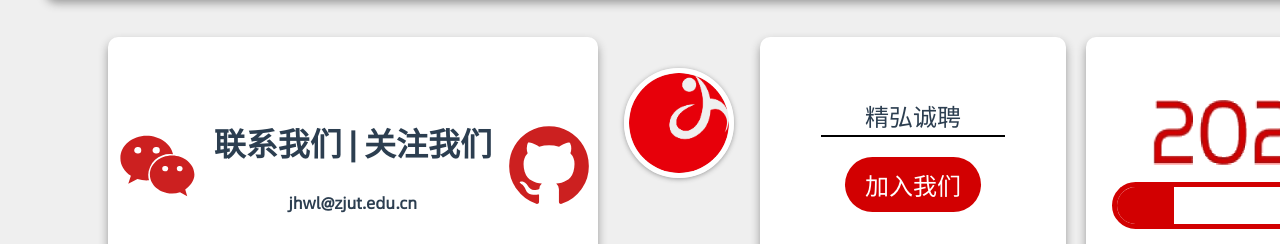
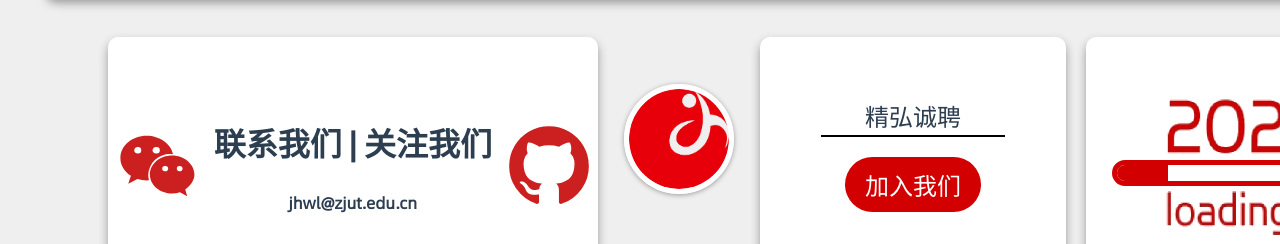
Before and after one commit to zjutjh/JingHong-Home-Vue, a Vue app in the folder join-us-vue/: page /index in a window 1280 px wide. Shown: the part 2862-3106 px from the top of the page. Built offline with nearby package versions, Linux system fonts and the light colour scheme; a web font is replaced by a local one.

Commit message:
修改样式

```diff
--- a/join-us-vue/src/components/JHLabel.vue
+++ b/join-us-vue/src/components/JHLabel.vue
@@ -15,8 +15,7 @@ const prop = defineProps<{
   </div>
 </template>
 
-<style scoped>
-.title {
+<style scoped>.title {
   width: fit-content;
   padding: 10px;
   /* height: 80px; */
@@ -28,6 +27,7 @@ const prop = defineProps<{
   box-shadow: 0 5px 10px #999999;
   border-radius: 1rem;
 }
+
 .title .h {
   display: block;
   font-size: x-large;
@@ -37,6 +37,7 @@ const prop = defineProps<{
   margin-inline-end: 0px;
   font-weight: bold;
 }
+
 .big {
   width: 15rem;
   height: 5rem;
@@ -48,6 +49,7 @@ const prop = defineProps<{
   margin: 0 auto 3vw auto;
   box-shadow: 0 5px 10px #999999;
 }
+
 .middle {
   min-width: 10vw;
   width: fit-content;
@@ -59,12 +61,13 @@ const prop = defineProps<{
   background-color: #d20001;
 
   color: white;
-  font-size: 1.5vw;
+  font-size: 20px;
   line-height: 30px;
   display: flex;
   justify-content: center;
   align-items: center;
 }
+
 .small {
   background-color: #d20001;
   /* height: 30px; */
@@ -79,6 +82,7 @@ const prop = defineProps<{
   padding-inline: 20px;
   margin: 1vh;
 }
+
 .small .h {
   display: block;
   font-size: 1vw;
@@ -87,11 +91,11 @@ const prop = defineProps<{
   margin-inline-start: 0px;
   margin-inline-end: 0px;
 }
+
 .nano {
   height: 20px;
   width: fit-content;
   background-color: #d20001;
   color: white;
   border-radius: 2px;
-}
-</style>
+}</style>
--- a/join-us-vue/src/views/index.vue
+++ b/join-us-vue/src/views/index.vue
@@ -17,7 +17,10 @@ function toStory() {
   router.push("/story");
 }
 function toGithub() {
-  window.open('https://www.github.com', '_blank');
+  window.open('https://www.github.com/zjutjh', '_blank');
+}
+function toJoin() {
+  router.push("/join");
 }
 onMounted(() => {
   loadingBarTimer.value = window.setInterval(() => {
@@ -29,12 +32,12 @@ onMounted(() => {
   }, 10);
 })
 </script>
-<style scoped>
-.story img {
+<style scoped>.story img {
   width: 60%;
   height: 60%;
   border-radius: 15px;
 }
+
 .story-content {
   margin-top: 10px;
   font-size: large;
@@ -47,6 +50,7 @@ onMounted(() => {
   grid-template-columns: 40% 10% 25% 25%;
   grid-column-gap: 20px;
 }
+
 .contact-base.middle,
 .contact-base.mini {
   width: 80%;
@@ -56,27 +60,34 @@ onMounted(() => {
   grid-template-rows: 1fr 1fr;
   grid-column-gap: 20px;
 }
+
 .contact-us {
   display: grid;
   grid-template-columns: 20% 60% 20%;
 }
+
 .contact-us.middle h1 {
   font-size: large;
 }
+
 .contact-us.mini h1 {
   font-size: 15px;
 }
+
 .contact-us.middle h4 {
   font-size: small;
 }
+
 .contact-us.mini h1 {
   font-size: 15px;
 }
+
 .contact-us.normal img {
   width: 80px;
   height: 80px;
   margin: auto;
 }
+
 .contact-us.middle img,
 .contact-us.mini img {
   width: 40px;
@@ -84,15 +95,17 @@ onMounted(() => {
   margin: auto;
   background-color: white;
 }
+
 .contact-base .jh {
   width: 100px;
   height: 100px;
   margin: auto;
-  margin-top: 70px;
+  margin-top: 70%;
   border-radius: 50%;
   border-color: white;
   box-shadow: 0 1px 5px #999;
 }
+
 .join {
   font-size: x-large;
   border-bottom: 2px solid black;
@@ -100,10 +113,13 @@ onMounted(() => {
   margin: auto;
   margin-bottom: 20px;
 }
+
 .loading {
+  height: 140px;
   display: grid;
   grid-template-rows: repeat(3, 1fr);
 }
+
 .loading .loading-bar-border {
   width: 80%;
   height: 50%;
@@ -119,13 +135,13 @@ onMounted(() => {
   height: 100%;
   background-color: #d20001;
 }
+
 .loading img {
   border-radius: 0;
-  width: 60%;
+  width: 50%;
   margin: auto;
   /* height: 70%; */
-}
-</style>
+}</style>
 <template>
   <start />
   <introduce />
@@ -147,13 +163,13 @@ onMounted(() => {
           <h1>联系我们 | 关注我们</h1>
           <h4>jhwl@zjut.edu.cn</h4>
         </div>
-        <img src="/photo/svg/LogoGitHub.svg" @click="toGithub" />
+        <img src="/photo/svg/LogoGitHub.svg" style="cursor:pointer" @click="toGithub" />
       </div>
     </JHCard>
     <img class="jh" src="/photo/index/story1.png" border="5" />
     <JHCard type="small" :is-title="false" title="no">
       <div class="join">精弘诚聘</div>
-      <JHButton type="middle">加入我们</JHButton>
+      <JHButton type="middle" @click="toJoin">加入我们</JHButton>
     </JHCard>
     <JHCard type="small" :is-title="false" title="no">
       <div class="loading">
```
